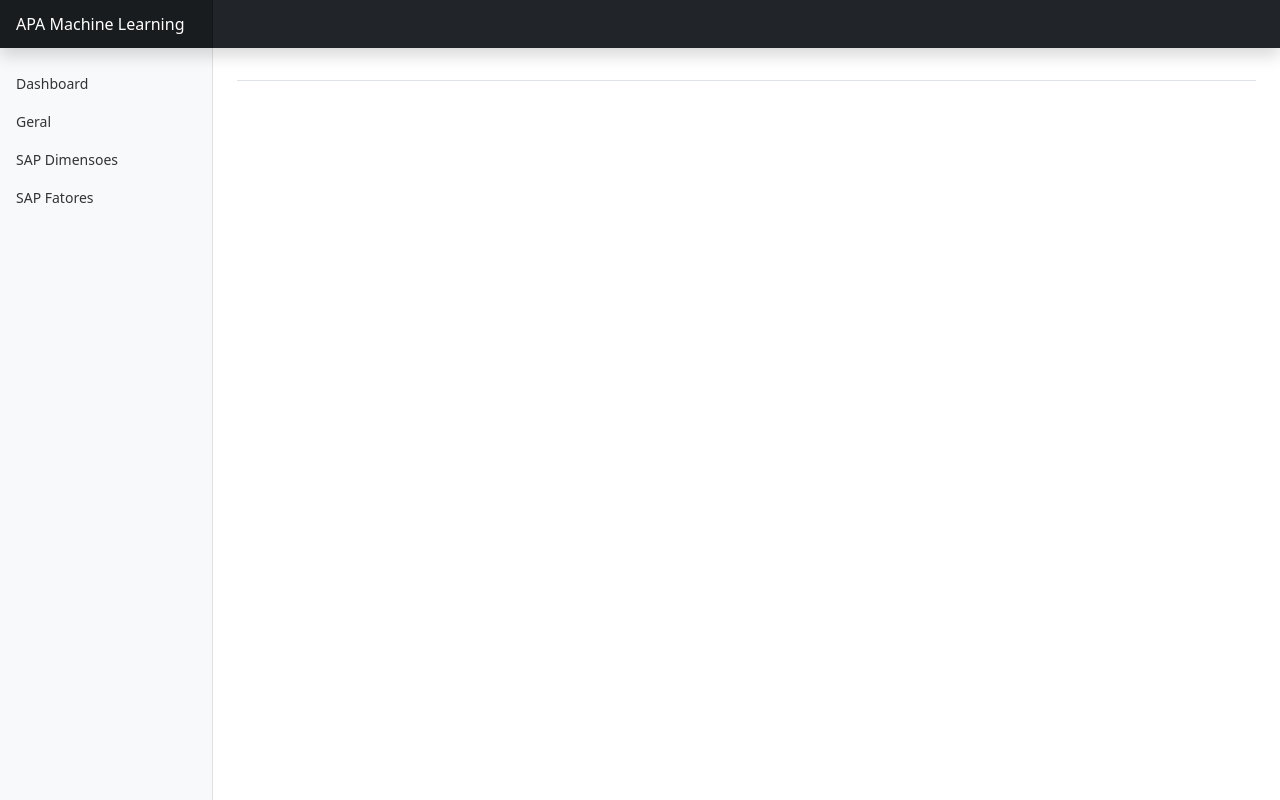
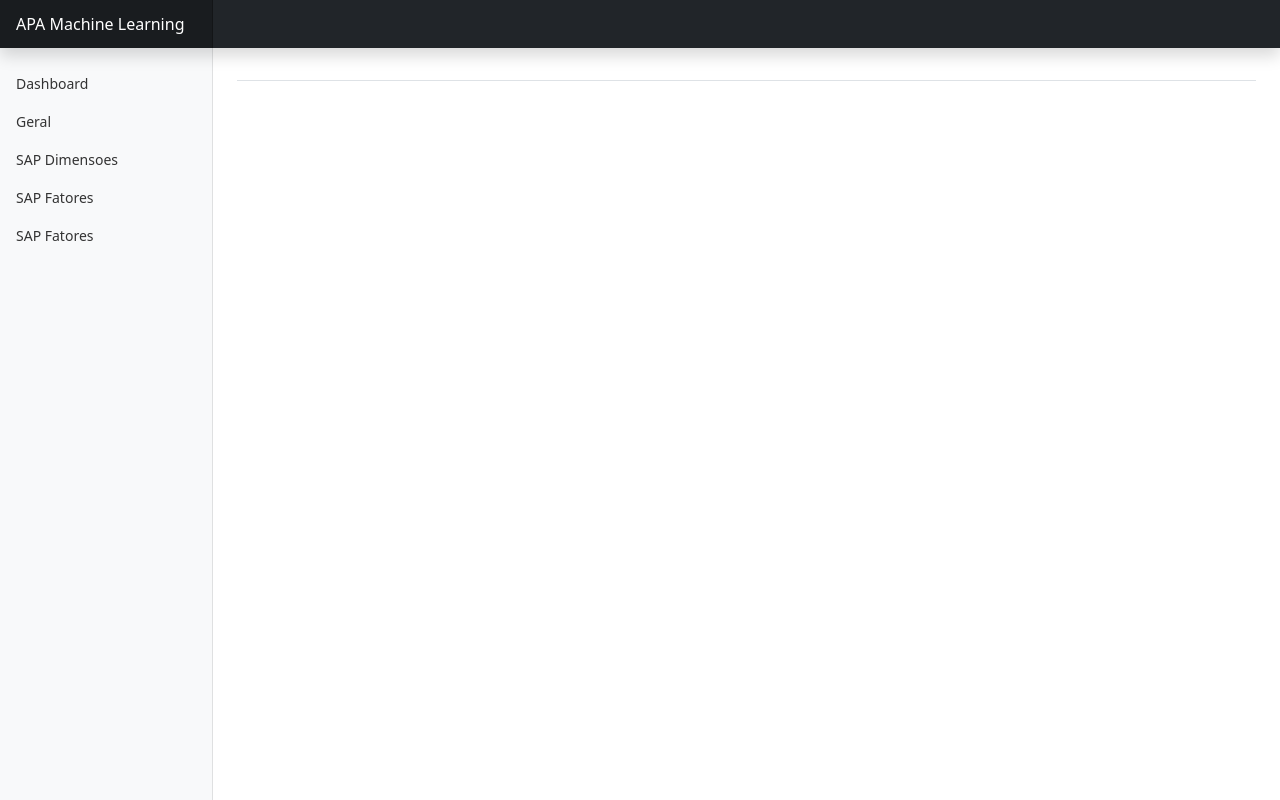
Before and after one commit to eltonsarmanho/Projeto-MEC-Machine-Learing, a Django app: template prediction/templates/base.html in a window 1280 px wide. Run offline with Django 3.2, Linux system fonts and the light colour scheme; the template is opened without the code that fills it, so the values that code supplies are empty.

Commit message:
base add novos itens

```diff
--- a/prediction/templates/base.html
+++ b/prediction/templates/base.html
@@ -50,6 +50,12 @@
                             <li class="nav-item" href="/sapfatores/">
                                 <a class="nav-link {% if titulo == 'SAP Fatores' %} active {% endif %}" href="/apa-machine-learning/sapfatores/">
                                     <span data-feather="sapfatores" class="align-text-bottom"></span>
+                                    SAP Fatores
+                                </a>
+                            </li>
+                            <li class="nav-item" href="/velof/">
+                                <a class="nav-link {% if titulo == 'SAP Fatores Velocimetro' %} active {% endif %}" href="/apa-machine-learning/velof/">
+                                    <span data-feather="velof" class="align-text-bottom"></span>
                                     SAP Fatores
                                 </a>
                             </li>
```
